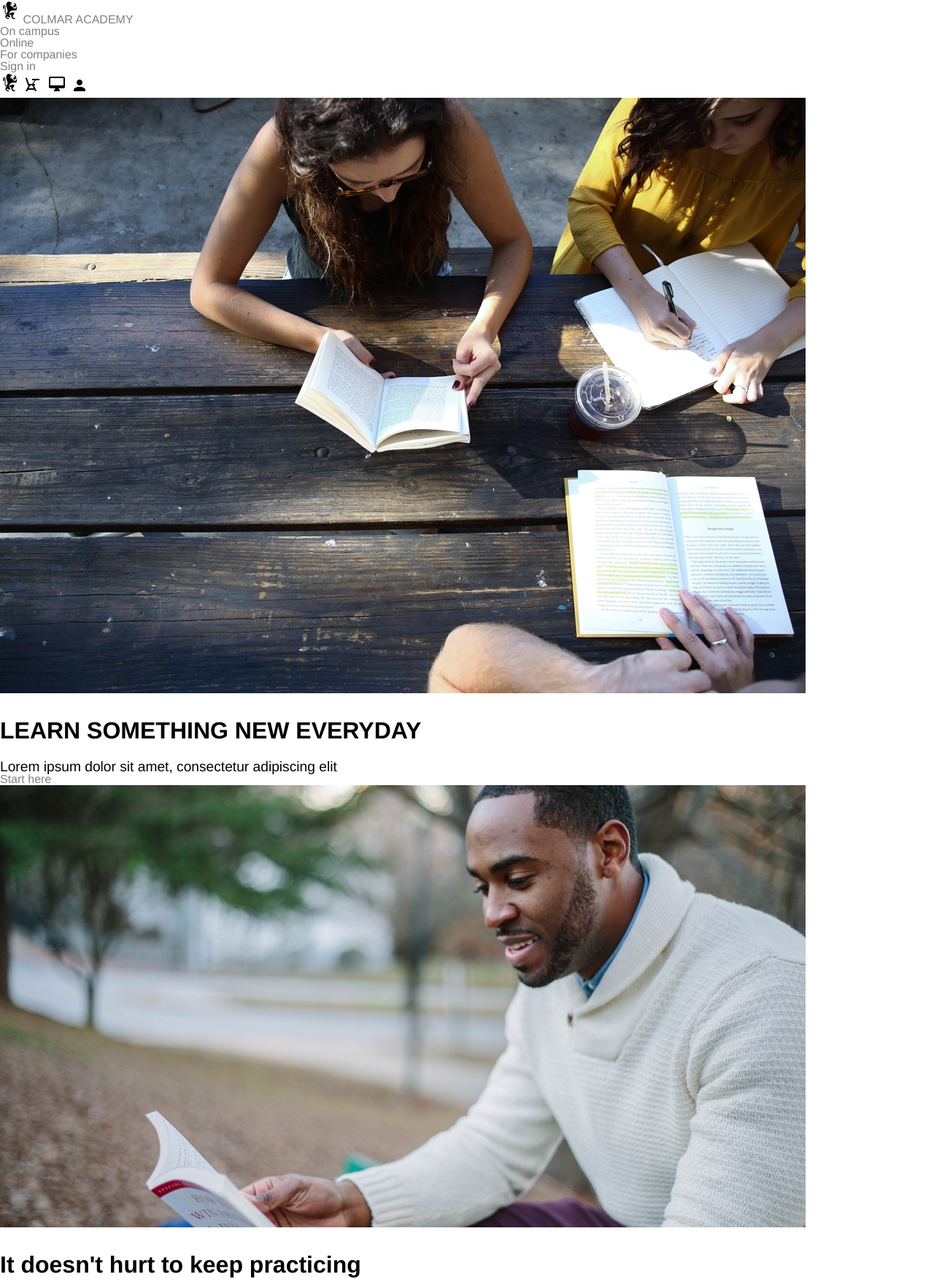
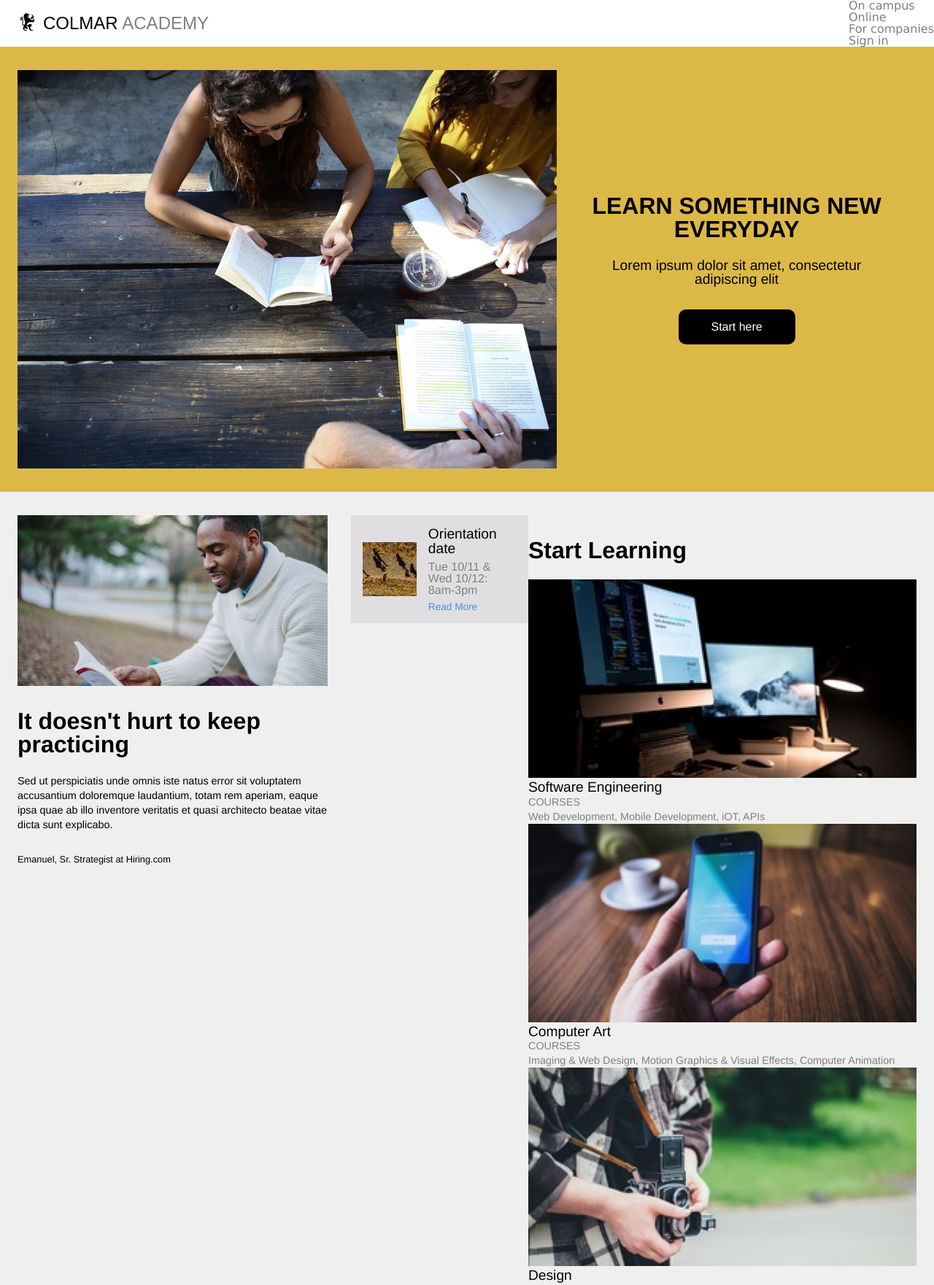
Before and after one commit to ACodingGuy/ColmarAcademy, a plain HTML site: page index.html in a window 1280 px wide. Shown: the top 1761 px of the page at 73% size. Drawn offline with Linux system fonts and the light colour scheme; a web font is replaced by a local one.

Commit message:
HTML Draft 12218

```diff
--- a/index.html
+++ b/index.html
@@ -40,6 +40,7 @@
   </div>
   <!-- Campus Information Section -->
   <div class="campus-information">
+    <div class="information">
       <img src="./images/information-main.jpg" alt="Campus Information">
       <h2>It doesn't hurt to keep practicing</h2>
       <p>Sed ut perspiciatis unde omnis iste natus error sit voluptatem accusantium doloremque laudantium, totam rem aperiam, eaque ipsa quae ab illo inventore veritatis et quasi architecto beatae vitae dicta sunt explicabo.
--- a/resources/style.css
+++ b/resources/style.css
@@ -37,3 +37,233 @@ p {
   font-size: .9rem;
   line-height: 1.4;
 }
+
+/*Header Desktop*/
+
+@media only screen and (min-width: 630px) {
+    .nav-mobile {
+      display: none;
+    }
+
+
+header {
+  display: flex;
+  flex-direction: row;
+  align-items: center;
+  width: 100%;
+  position: fixed;
+  height: 64px;
+  z-index: 1;
+  background-color: white;
+  font-family: "Verdana", sans-serif;
+  top: 0;
+  margin: 0;
+  padding: 0;
+  justify-content: space-between;
+}
+
+
+.logo-title {
+display: flex;
+align-items: center;
+height: 32px;
+margin-left: 1.5rem;
+}
+
+.colmar {
+margin-left: .5rem;
+font-family: "Allerta Stencil", sans-serif;
+color: black;
+font-size: 1.5rem;
+}
+
+.academy {
+margin-left: .35rem;
+font-family: "Allerta Stencil", sans-serif;
+color: gray;
+font-size: 1.5rem;
+}
+
+header nav span {
+padding-right: 1.5rem;
+}
+
+/*Header Mobile*/
+
+@media only screen and (max-width: 630px) {
+  .logo-title {
+display: none;
+  }
+
+  .nav-mobile {
+    max-width: 100%;
+    display: flex;
+    justify-content: space-around;
+  }
+
+  nav {
+    display: none;
+  }
+}
+
+/* Banner Section - Desktop PC*/
+
+@media only screen and (min-width: 630px) {
+
+.banner1 {
+  display: flex;
+  max-width: 100%;
+  flex-direction: row;
+  align-items: center;
+  background-color: #DCB947;
+  margin-top: 4rem;
+  padding: 2rem 1.5rem;
+}
+
+.banner1 img {
+width: 60%;
+height: auto;
+}
+
+.banner-text {
+  display: flex;
+  flex-direction: column;
+  width: 40%;
+  padding: 2rem 2rem;
+  align-items: center;
+  text-align: center;
+
+}
+
+.banner-text h2 {
+text-transform: uppercase;
+
+}
+
+.button {
+  margin: 2rem 0;
+  text-align: center;
+  background-color: black;
+  color: white;
+  padding: 1rem 1rem;
+  border-radius: 10px;
+  width: 8rem;
+}
+
+.button:hover {
+  background-color: #030AFA;
+  transition-duration: 1s;
+  }
+}
+
+/* Banner Section Mobile  */
+
+@media only screen and (max-width: 630px) {
+  .banner1 {
+    flex-direction: column;
+    padding: 0;
+    max-width: 100%;
+    background-color: #DCB947;
+  }
+
+  .banner1 img {
+    max-width: 100%;
+  }
+
+  .banner-text {
+    display: flex;
+    flex-direction: column;
+    max-width: 100%;
+    padding: 2rem 2rem;
+    align-items: center;
+    text-align: center;
+
+  }
+
+  .button {
+    margin: 2rem 0;
+    text-align: center;
+    background-color: black;
+    color: white;
+    padding: 1rem 1rem;
+    border-radius: 10px;
+    width: 20rem;
+  }
+}
+
+/*Campus Information Section - Desktop PC*/
+
+@media only screen and (min-width: 630px) {
+  }
+
+.campus-information {
+  background-color: #EFEFEF;
+  max-width: 100%;
+  display: flex;
+  flex-direction: row;
+  padding: 2rem 1.5rem;
+}
+
+.campus-information .information {
+  display: flex;
+  flex-direction: column;
+  max-width: 60%;
+  color: black;
+}
+
+.information img {
+  width: 100%;
+  height: auto;
+}
+
+.title {
+ padding-top: 2rem;
+  font-size: .8rem;
+}
+
+.event-column {
+  display: flex;
+  flex-direction: column;
+  max-width: 40%;
+  height: auto;
+  margin-left: 2rem;
+  justify-content: space-between;
+}
+
+.event {
+display: flex;
+flex-direction: row;
+background-color: #E0DEE1;
+padding: 1rem;
+align-items: center;
+}
+
+.event:hover {
+background-color: white;
+}
+
+.event img {
+  display: flex;
+  flex-direction: row;
+  width: 35%;
+  height: auto;
+  align-items: center;
+}
+
+.event-text {
+  padding-left: 1rem;
+  display: flex;
+  flex-direction: column;
+}
+
+.event-text a {
+  color: #4A90E2;
+  text-decoration: none;
+  font-size: .85rem;
+  padding-top: .5rem;
+}
+
+.event-text h3 {
+    padding-bottom: .5rem;
+  }
+}
```
Lines whose indentation alone changed are shown as unchanged.
